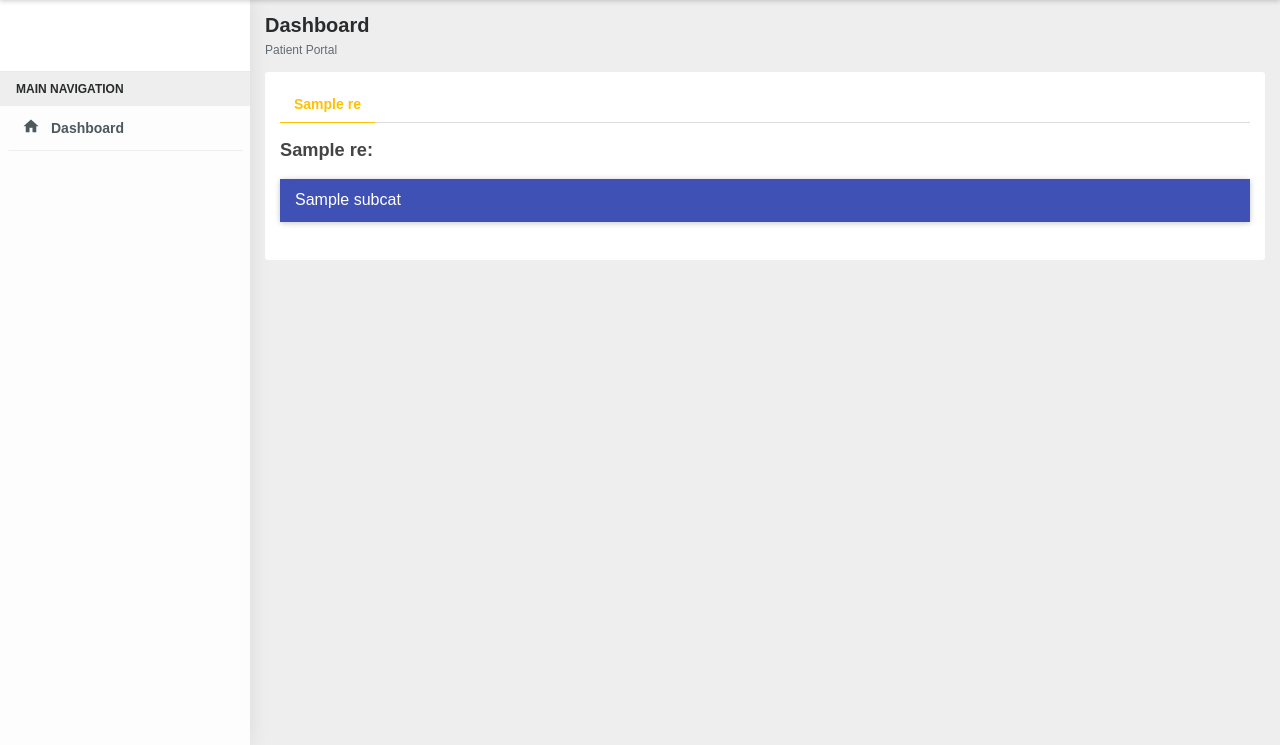
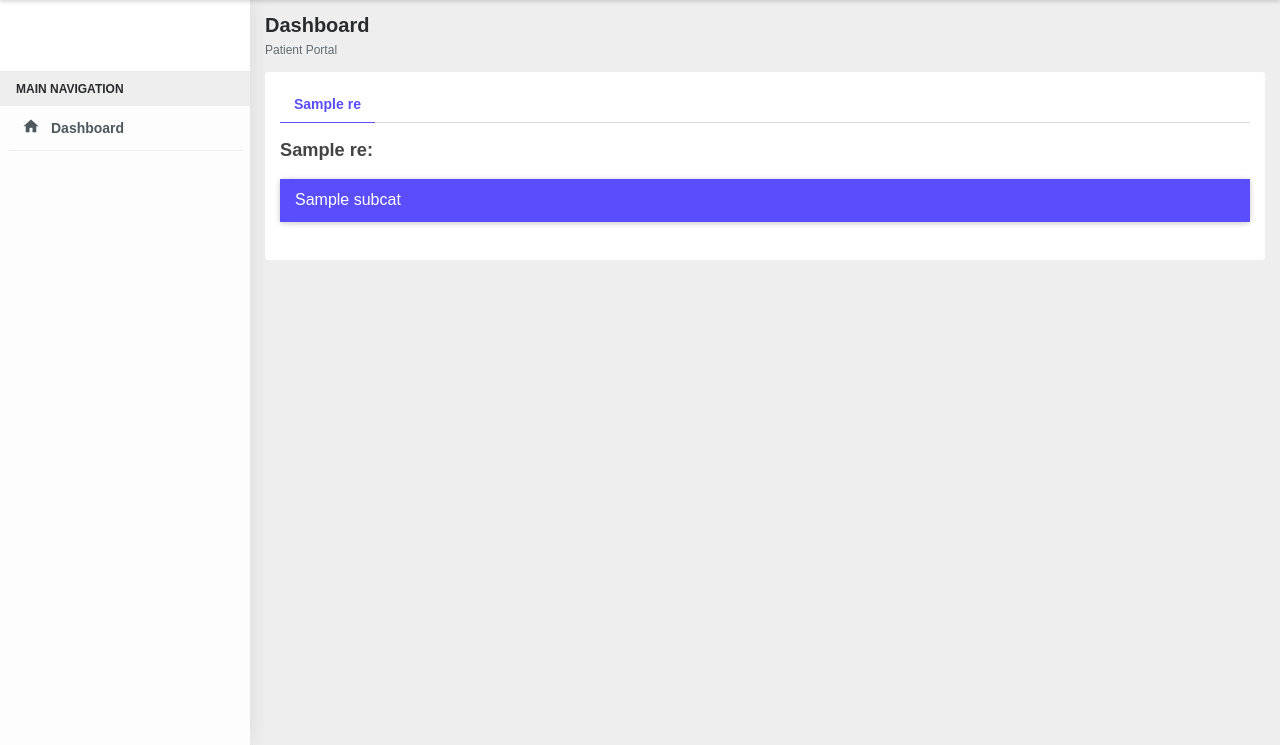
Before and after one commit to UBprojects/patient_ui, a Django app: template patient_ui/templates/patient_ui/app/dashboard.html in a window 1280 px wide, after a click that opens the changed part. Shown: the part 55-800 px from the top of the page. Run offline with Django 3.2, Linux system fonts and the light colour scheme; the template is opened without the code that fills it: most values are stand-ins (such as "Sample title", 1, 10 or a date in 2020); parts of the project's set-up code (start-up, migrations or seed data) failed here and were passed over; some libraries are stand-ins or nearby versions; some web fonts are replaced.

Commit message:
color changes

```diff
--- a/patient_ui/templates/patient_ui/app/dashboard.html
+++ b/patient_ui/templates/patient_ui/app/dashboard.html
@@ -13,6 +13,15 @@
 
         .profile_state li {
             border-bottom: 1px solid #eee;
+        }
+
+        .theme-orange .nav-tabs .nav-link.active {
+        	border-bottom: 1px solid #5a4dfb !important;
+        	color: #5a4dfb !important;
+        }
+
+        .panel-group .panel-col-indigo .panel-title {
+        	background-color: #5a4dfb !important;
         }
     </style>
 {% endblock %}
```
